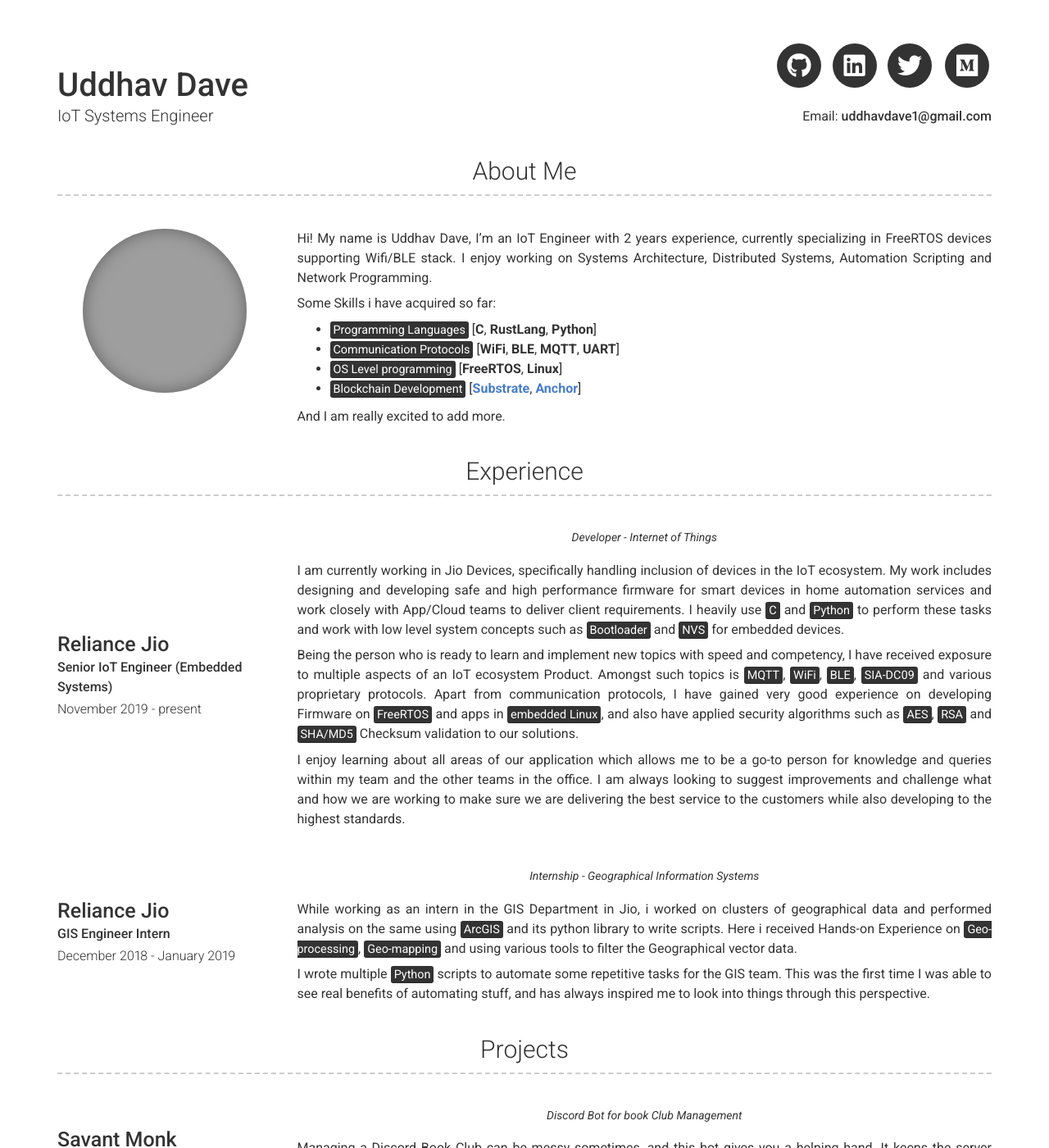
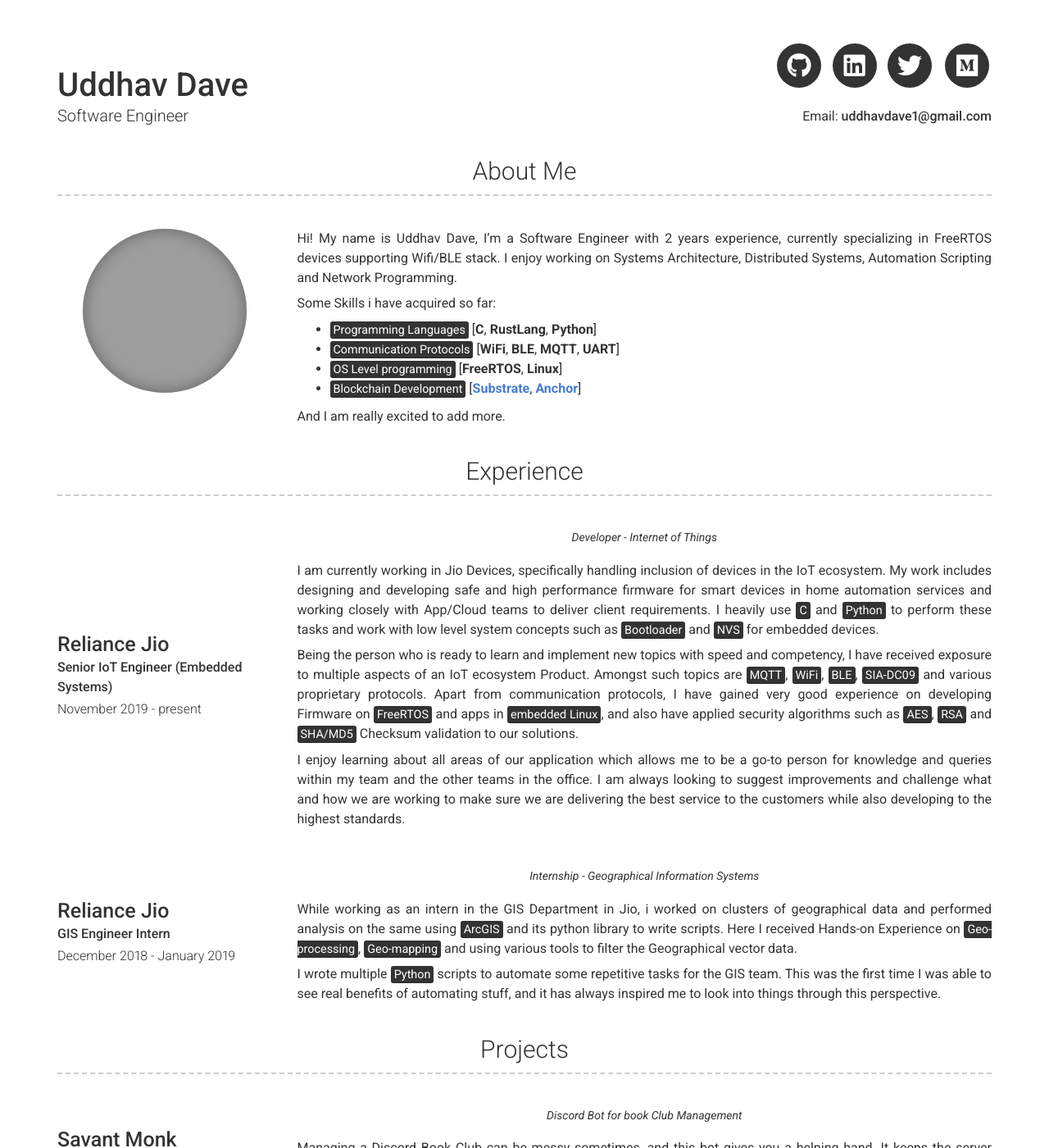
Before and after one commit to uddhavdave/uddhavdave.github.io, a Jekyll site: the page built from index.md, in a window 1280 px wide and 1400 px high. Shown: the whole window at 82% size. Built offline with Jekyll 4.4.1, drawn with Linux system fonts in a browser that asks for light colours; nearby versions of some CDN libraries; grey boxes are pictures that could not be loaded.

Commit message:
Typo Correction

```diff
--- a/_config.yml
+++ b/_config.yml
@@ -7,7 +7,7 @@ version: 2
 
 # Personal info
 name: Uddhav Dave
-title: IoT Systems Engineer
+title: Software Engineer
 email: uddhavdave1@gmail.com
 # email_title: Email (Email title override)
 # phone: Your phone number (optional)
@@ -42,7 +42,7 @@ additional_links:
 # about_title: About Me (Use this to override about section title)
 about_profile_image: https://media-exp1.licdn.com/dms/image/C4E03AQHQNLRQ_Hjzeg/profile-displayphoto-shrink_200_200/0/1633529085471?e=1639008000&v=beta&t=1QILRN6adTR-ZiEvLlUP1v6aiJRZmM1wT51qjzstpJs
 about_content: | # this will include new lines to allow paragraphs
-  Hi! My name is Uddhav Dave, I'm an IoT Engineer with 2 years experience, currently specializing in FreeRTOS devices supporting Wifi/BLE stack. I enjoy working on Systems Architecture, Distributed Systems, Automation Scripting and Network Programming.
+  Hi! My name is Uddhav Dave, I'm a Software Engineer with 2 years experience, currently specializing in FreeRTOS devices supporting Wifi/BLE stack. I enjoy working on Systems Architecture, Distributed Systems, Automation Scripting and Network Programming.
 
   Some Skills i have acquired so far:
   - <mark>Programming Languages</mark> [**C**, **RustLang**, **Python**]
@@ -63,9 +63,9 @@ content:
         quote: >
           Developer - Internet of Things
         description: | # this will include new lines to allow paragraphs
-          I am currently working in Jio Devices, specifically handling inclusion of devices in the IoT ecosystem. My work includes designing and developing safe and high performance firmware for smart devices in home automation services and work closely with App/Cloud teams to deliver client requirements. I heavily use <mark>C</mark> and <mark>Python</mark> to perform these tasks and work with low level system concepts such as <mark>Bootloader</mark> and <mark>NVS</mark> for embedded devices.
+          I am currently working in Jio Devices, specifically handling inclusion of devices in the IoT ecosystem. My work includes designing and developing safe and high performance firmware for smart devices in home automation services and working closely with App/Cloud teams to deliver client requirements. I heavily use <mark>C</mark> and <mark>Python</mark> to perform these tasks and work with low level system concepts such as <mark>Bootloader</mark> and <mark>NVS</mark> for embedded devices.
 
-          Being the person who is ready to learn and implement new topics with speed and competency, I have received exposure to multiple aspects of an IoT ecosystem Product. Amongst such topics is <mark>MQTT</mark>, <mark>WiFi</mark>, <mark>BLE</mark>, <mark>SIA-DC09</mark> and various proprietary protocols. Apart from communication protocols, I have gained very good experience on developing Firmware on <mark>FreeRTOS</mark> and apps in <mark>embedded Linux</mark>, and also have applied security algorithms such as <mark>AES</mark>, <mark>RSA</mark> and <mark>SHA/MD5</mark> Checksum validation to our solutions.
+          Being the person who is ready to learn and implement new topics with speed and competency, I have received exposure to multiple aspects of an IoT ecosystem Product. Amongst such topics are <mark>MQTT</mark>, <mark>WiFi</mark>, <mark>BLE</mark>, <mark>SIA-DC09</mark> and various proprietary protocols. Apart from communication protocols, I have gained very good experience on developing Firmware on <mark>FreeRTOS</mark> and apps in <mark>embedded Linux</mark>, and also have applied security algorithms such as <mark>AES</mark>, <mark>RSA</mark> and <mark>SHA/MD5</mark> Checksum validation to our solutions.
 
           I enjoy learning about all areas of our application which allows me to be a go-to person for knowledge and queries within my team and the other teams in the office. I am always looking to suggest improvements and challenge what and how we are working to make sure we are delivering the best service to the customers while also developing to the highest standards.
       - layout: left
@@ -75,9 +75,9 @@ content:
         quote: >
           Internship - Geographical Information Systems
         description: | # this will include new lines to allow paragraphs
-          While working as an intern in the GIS Department in Jio, i worked on clusters of geographical data and performed analysis on the same using <mark>ArcGIS</mark> and its python library to write scripts. Here i received Hands-on Experience on <mark>Geo-processing</mark>, <mark>Geo-mapping</mark> and using various tools to filter the Geographical vector data.
+          While working as an intern in the GIS Department in Jio, i worked on clusters of geographical data and performed analysis on the same using <mark>ArcGIS</mark> and its python library to write scripts. Here I received Hands-on Experience on <mark>Geo-processing</mark>, <mark>Geo-mapping</mark> and using various tools to filter the Geographical vector data.
 
-          I wrote multiple <mark>Python</mark> scripts to automate some repetitive tasks for the GIS team. This was the first time I was able to see real benefits of automating stuff, and has always inspired me to look into things through this perspective.
+          I wrote multiple <mark>Python</mark> scripts to automate some repetitive tasks for the GIS team. This was the first time I was able to see real benefits of automating stuff, and it has always inspired me to look into things through this perspective.
   - title: Projects # Title for the section
     layout: list # Type of content section (list/text)
     content:
```
